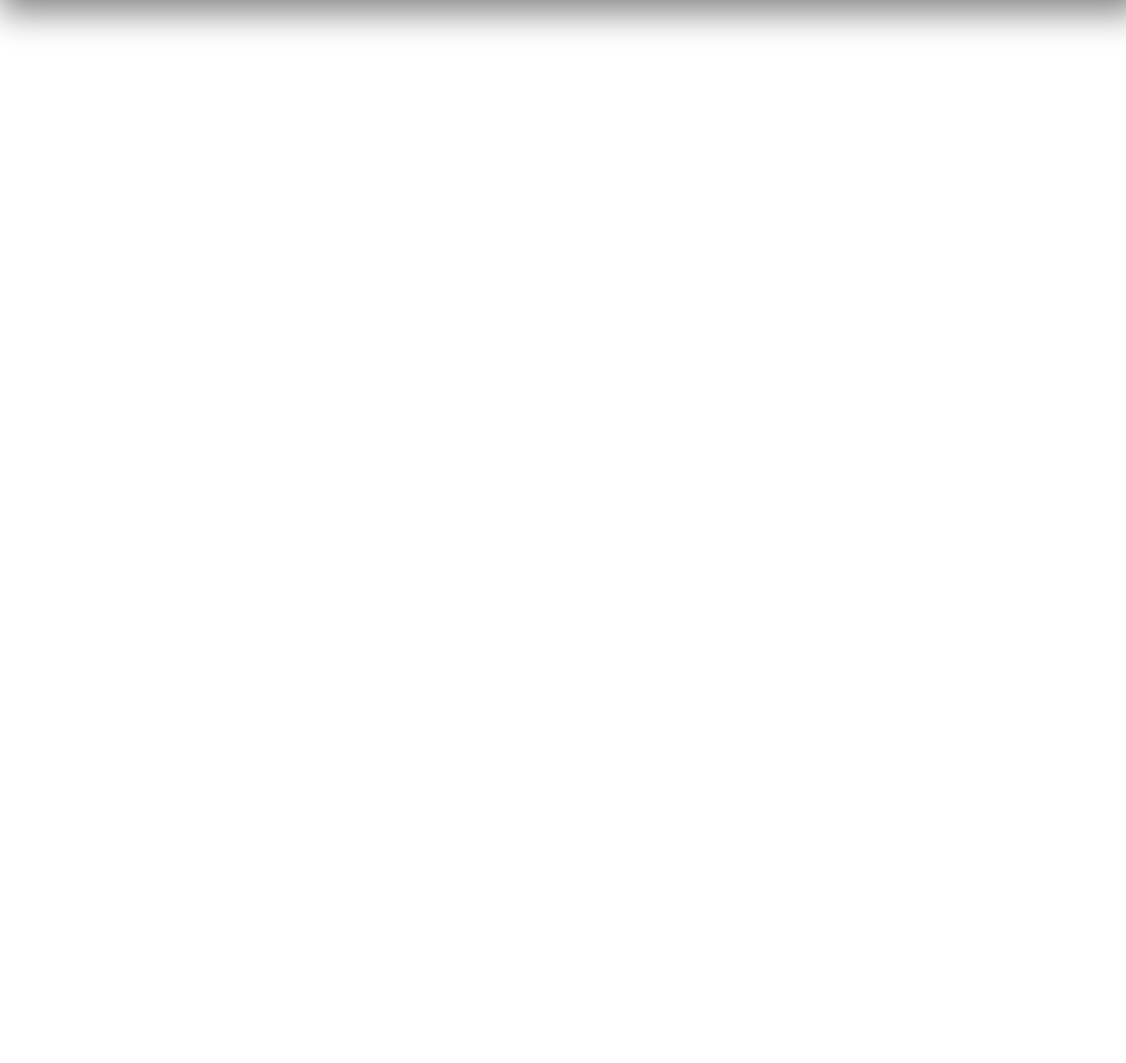
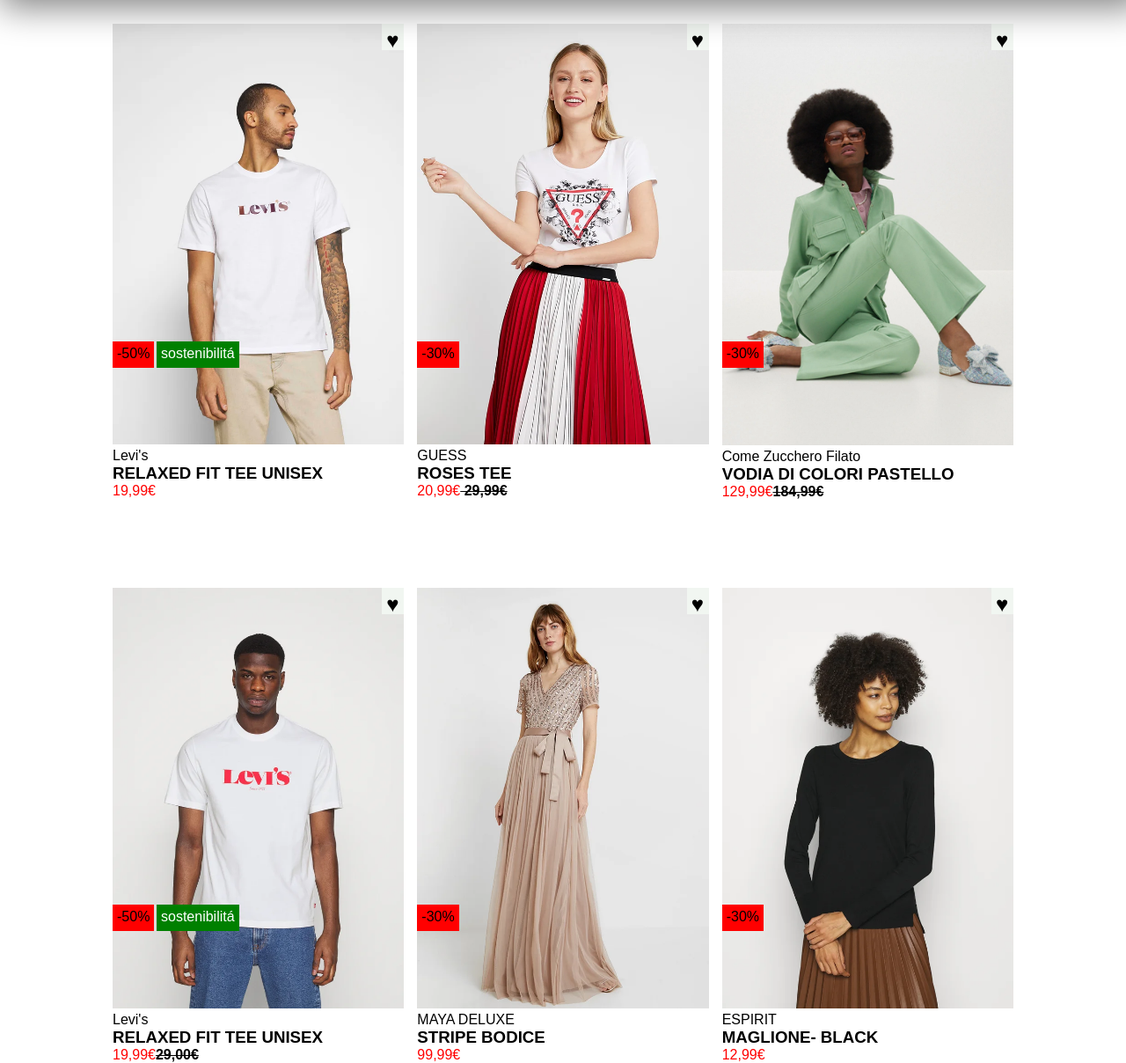
Before and after one commit to AlessioBonadonna/html-css-boolando, a plain HTML site: page index.html in a window 1280 px wide. Shown: the part 73-1281 px from the top of the page at 88% size. Before the commit the page ends 800 px from the top, so only its background shows below. Drawn offline with Linux system fonts and the light colour scheme.

Commit message:
MAIN COMPLETED

```diff
--- a/css/style.css
+++ b/css/style.css
@@ -12,41 +12,128 @@
 }
 
 /******************* /Utility ******************/
-header{
+header {
     background-color: #ff6801;
-    padding:15px;
+
     box-shadow: 10px 10px 40px 10px grey;
+    position: fixed;
+    width: 100%;
+    top:0;
+    z-index: 200;
+
 }
 
-.container-header{
- width:80%;
+.container-header {
+    width: 80%;
     margin: auto;
     display: flex;
- justify-content:space-between ;
+    justify-content: space-between;
     align-items: center;
+}
+.navdx-header{
+    padding: 15px;
 
 }
 .navsx-header{
+    padding: 15px;
+}
+header img {
+    width: 150px;
+    padding: 15px;
+}
 
-}
-header img{
- width:150px;
-}
- header ul{
+header ul {
     display: flex;
 
 }
- header li{
+
+header li {
     list-style: none;
     color: white;
 }
+
 header a {
-    color:white;
+    color: white;
     text-decoration: none;
     justify-content: space-between;
-    margin-left:10px;
+    margin-left: 10px;
 }
+
 .navdx-header li {
     margin-right: 10px;
+
 }
+
 /************ /head*************/
+
+/****  Main ****/
+.container-main{
+
+        width: 80%;
+        margin: 0 auto;
+
+}
+.item {
+    width: calc((100% - 30px) / 3) ;
+    position: relative;
+
+}
+.row{
+    margin-top: 100px;
+}
+.flex {
+    display: flex;
+
+}
+.item img {
+    width: 100%;
+}
+
+.margine {
+    margin: 0 15px;
+}
+.label {
+    display: block;
+    position: absolute;
+    left: 0;
+    bottom: 150px;
+    width: auto;
+    height: 30px;
+    padding: 5px;
+    background-color: red;
+
+
+}
+
+.label-s{
+    display: block;
+    position: absolute;
+    left: 50px;
+    bottom: 150px;
+    width: auto;
+    height: 30px;
+    padding: 5px;
+    background-color: green;
+    color:white;
+}
+.heart{
+    display: block;
+    position: absolute;
+    right: 0;
+    top: 0;
+    width: 25px;
+     height: 30px;
+    padding: 5px;
+    background-color: rgb(241, 246, 241);
+    font-size: 1.5em;
+
+
+
+}
+.prezzo{
+    color:red
+}
+.underline{
+    text-decoration: line-through;
+    color:black;
+}
--- a/index.html
+++ b/index.html
@@ -1,13 +1,17 @@
 <!DOCTYPE html>
 <html lang="en">
+
 <head>
     <meta charset="UTF-8">
     <meta http-equiv="X-UA-Compatible" content="IE=edge">
     <meta name="viewport" content="width=device-width, initial-scale=1.0">
     <title>Boolando</title>
-    <link rel="stylesheet" href="https://cdnjs.cloudflare.com/ajax/libs/font-awesome/6.2.0/css/all.min.css" integrity="sha512-xh6O/CkQoPOWDdYTDqeRdPCVd1SpvCA9XXcUnZS2FmJNp1coAFzvtCN9BmamE+4aHK8yyUHUSCcJHgXloTyT2A==" crossorigin="anonymous" referrerpolicy="no-referrer" />
+    <link rel="stylesheet" href="https://cdnjs.cloudflare.com/ajax/libs/font-awesome/6.2.0/css/all.min.css"
+        integrity="sha512-xh6O/CkQoPOWDdYTDqeRdPCVd1SpvCA9XXcUnZS2FmJNp1coAFzvtCN9BmamE+4aHK8yyUHUSCcJHgXloTyT2A=="
+        crossorigin="anonymous" referrerpolicy="no-referrer" />
     <link rel="stylesheet" href="./css/style.css">
 </head>
+
 <body>
     <div class="contenitore-tutto ">
         <header>
@@ -25,15 +29,97 @@
                 </div>
                 <nav class="navdx-header">
                     <ul>
-                    <li>  <i class="fa-regular fa-user"></i></li>
+                        <li> <i class="fa-regular fa-user"></i></li>
                         <li> <i class="fa-regular fa-heart"></i></li>
                         <li> <i class="fa-solid fa-bag-shopping"></i></li>
                     </ul>
                     <nav>
             </div>
         </header>
-    <main></main>
+        <main class="container-main">
+            <section class="row flex">
+                <div class="item">
+                    <img src="./img/1.webp" alt="maglia">
+                    <span class="label">-50% </span>
+                    <span class="label-s">sostenibilit&aacute;</span>
+                    <span class="heart">&hearts;</span>
+                    <div class="testo">
+                        Levi's
+                        <h3>RELAXED FIT TEE UNISEX</h3>
+                        <span class="prezzo">19,99€</span><strong class="underline"></strong>
+                    </div>
+                </div>
+                <div class="item margine">
+                    <img src="./img/2.webp" alt="maglia2">
+                    <span class="label discount">-30%</span>
+                    <span class="heart">&hearts;</span>
+                    <div class="testo">
+                    GUESS
+                        <h3>ROSES TEE</h3>
+                        <span class="prezzo">20,99€<strong class="underline"> 29,99€</strong></span>
+                    </div>
+                </div>
+                <div class ="item">
+                    <img src="./img/3.webp" alt="maglia3">
+                    <span class="label discount">-30%</span>
+                    <span class="heart">&hearts;</span>
+                    <div class="testo">
+                    Come Zucchero Filato
+                        <h3>VODIA DI COLORI PASTELLO</h3>
+                        <span class="prezzo">129,99€</span><strong class="underline">184,99€</strong>
+                    </div>
+                </div>
+
+            </section>
+
+
+
+
+            <section class="row flex">
+                <div class="item">
+                    <img src="./img/4.webp" alt="maglia">
+                    <span class="label">-50% </span>
+                    <span class="label-s">sostenibilit&aacute;</span>
+                    <span class="heart">&hearts;</span>
+                    <div class="testo">
+                        Levi's
+                        <h3>RELAXED FIT TEE UNISEX</h3>
+                        <span class="prezzo">19,99€</span><strong class="underline">29,00€</strong>
+                    </div>
+                </div>
+                <div class="item margine">
+                    <img src="./img/5.webp" alt="maglia2">
+                    <span class="label discount">-30%</span>
+                    <span class="heart">&hearts;</span>
+                    <div class="testo">
+                    MAYA DELUXE
+                        <h3>STRIPE BODICE</h3>
+                        <span class="prezzo">99,99€</span>
+                    </div>
+                </div>
+                <div class ="item">
+                    <img src="./img/6.webp" alt="maglia3">
+                    <span class="label discount">-30%</span>
+                    <span class="heart">&hearts;</span>
+                    <div class="testo">
+                    ESPIRIT
+                        <h3>MAGLIONE- BLACK</h3>
+                        <span class="prezzo">12,99€</span>
+                    </div>
+                </div>
+
+            </section>
+
+
+
+    </div>
+    <!--/contenitore-main-->
+
+
+
+    </main>
     <footer></footer>
     </div>
 </body>
+
 </html>
```
Lines whose indentation alone changed are shown as unchanged.
